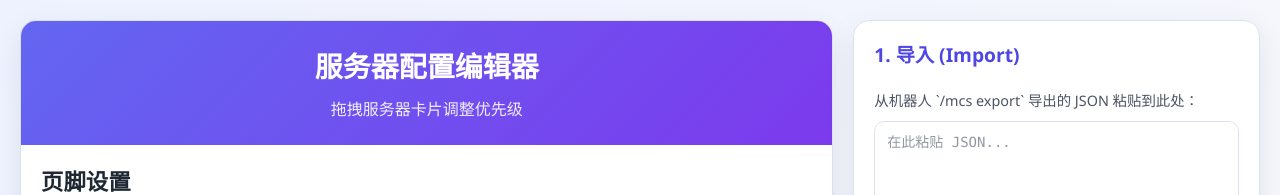
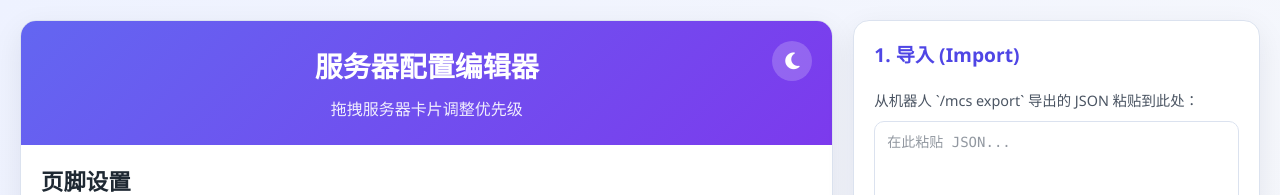
Before and after one commit to FlyingPig278/mcs-editor, a Vue app: page / in a window 1280 px wide. Shown: the top 195 px of the page. Built offline with nearby package versions, Linux system fonts and the light colour scheme; the HTML template or start-up script is replaced by a standard one.

Commit message:
新增夜间模式功能，支持主题切换并保存设置到 localStorage

```diff
--- a/src/App.vue
+++ b/src/App.vue
@@ -37,6 +37,33 @@ const config = ref({
 const serverTree = ref([])
 
 const jsonInput = ref(``)
+
+// --- 4.5. (新增) 夜间模式状态 ---
+const isDarkMode = ref(false)
+
+/**
+ * @description 将主题应用到 <html> 标签
+ */
+function applyTheme(isDark) {
+  if (isDark) {
+    document.documentElement.classList.add('dark-mode')
+    isDarkMode.value = true
+  } else {
+    document.documentElement.classList.remove('dark-mode')
+    isDarkMode.value = false
+  }
+}
+
+/**
+ * @description 切换主题并保存到 localStorage
+ */
+function toggleTheme() {
+  const newThemeState = !isDarkMode.value
+  applyTheme(newThemeState)
+  localStorage.setItem('theme', newThemeState ? 'dark' : 'light')
+}
+
+// (我们将在下面的 onMounted 中调用它)
 
 // --- 4. 模态弹窗状态 ---
 
@@ -638,6 +665,15 @@ onMounted(async () => {
   if (config.value.servers.length === 0) {
     parseAndSetConfig(`{"footer": "", "servers": []}`);
   }
+  const savedTheme = localStorage.getItem('theme')
+  if (savedTheme) {
+    // 1. 优先使用本地存储的设置
+    applyTheme(savedTheme === 'dark')
+  } else {
+    // 2. 否则，跟随操作系统的偏好
+    const prefersDark = window.matchMedia('(prefers-color-scheme: dark)').matches
+    applyTheme(prefersDark)
+  }
   document.addEventListener('keydown', handleGlobalKeydown);
 });
 
@@ -654,6 +690,11 @@ onBeforeUnmount(() => {
 
     <div class="panel editor-panel">
       <header class="panel-header">
+
+        <button @click="toggleTheme" class="theme-toggle-btn" :title="isDarkMode ? '切换到日间模式' : '切换到夜间模式'">
+          <i v-if="isDarkMode" class="fas fa-sun"></i>
+          <i v-else class="fas fa-moon"></i>
+        </button>
         <h1>服务器配置编辑器</h1>
         <div class="subtitle">拖拽服务器卡片调整优先级</div>
       </header>
@@ -912,6 +953,110 @@ onBeforeUnmount(() => {
 <style>
 @import url("https://cdnjs.cloudflare.com/ajax/libs/font-awesome/6.4.0/css/all.min.css");
 
+/* --- (新增) 夜间模式 --- */
+
+/* 1. 夜间模式的颜色变量 (覆盖 :root) */
+html.dark-mode {
+  --color-body-gradient-start: #111827;
+  /* 深灰蓝 */
+  --color-body-gradient-end: #1f2937;
+  /* 稍浅的灰蓝 */
+
+  --color-panel-gradient-start: #4f46e5;
+  /* 调整渐变色 */
+  --color-panel-gradient-end: #7c3aed;
+
+  --color-surface: #1f2937;
+  /* 卡片背景 */
+  --color-surface-muted: #374151;
+  /* 嵌套/次要背景 */
+
+  --color-text-primary: #f3f4f6;
+  /* 亮灰色 (非纯白) */
+  --color-text-secondary: #9ca3af;
+  /* 中灰色 */
+
+  --color-border: #4b5563;
+  /* 深色边框 */
+
+  --color-primary: #6366f1;
+  /* 保持不变 */
+  --color-primary-hover: #4f46e5;
+  --color-secondary: #3b82f6;
+  /* 调亮一点的蓝 */
+  --color-secondary-hover: #2563eb;
+
+  --color-focus-outline: rgba(99, 102, 241, 0.55);
+  /* 提高不透明度 */
+
+  --shadow-soft: 0 10px 20px rgba(0, 0, 0, 0.2);
+  --shadow-hover: 0 16px 40px rgba(0, 0, 0, 0.25);
+}
+
+/* 2. 为 body 添加过渡动画 */
+body {
+  transition: background 0.3s ease;
+}
+
+/* 3. 为所有使用变量的元素添加过渡动画 */
+.panel,
+.modal-box,
+.btn,
+input[type="text"],
+select,
+textarea,
+.color-picker,
+.server-item-simple,
+.btn-add-child-simple,
+.btn-edit-simple,
+.btn-modal-cancel,
+.btn-modal-confirm,
+.form-compound-input {
+  transition: background 0.3s ease, color 0.3s ease, border-color 0.3s ease;
+}
+
+/* 4. 夜间模式切换按钮的样式 */
+.panel-header {
+  position: relative;
+  /* 为按钮定位 */
+}
+
+.theme-toggle-btn {
+  position: absolute;
+  top: 20px;
+  right: 20px;
+  background: rgba(255, 255, 255, 0.2);
+  border: none;
+  color: #fff;
+  width: 40px;
+  height: 40px;
+  border-radius: 50%;
+  font-size: 1.2rem;
+  cursor: pointer;
+  transition: all 0.3s ease;
+  display: flex;
+  align-items: center;
+  justify-content: center;
+  z-index: 10;
+}
+
+.theme-toggle-btn:hover {
+  background: rgba(255, 255, 255, 0.3);
+  transform: scale(1.1);
+}
+
+/* (夜间模式下切换按钮的样式) */
+html.dark-mode .theme-toggle-btn {
+  background: rgba(0, 0, 0, 0.2);
+  color: #f3f4f6;
+}
+
+html.dark-mode .theme-toggle-btn:hover {
+  background: rgba(0, 0, 0, 0.3);
+}
+
+/* --- (新增结束) --- */
+
 :root {
   --color-body-gradient-start: #eef2ff;
   --color-body-gradient-end: #f9fafb;
@@ -1289,7 +1434,7 @@ textarea {
 }
 
 .server-item-simple.is-ignored {
-  background: #f9f9f9;
+  background: var(--color-surface-muted);
   opacity: 0.7;
 }
 
@@ -1370,31 +1515,46 @@ textarea {
   box-shadow: none;
 }
 
+/* 找到并替换这个规则 */
 .btn-edit-simple {
-  background: #f0f4f8;
-  color: #4A00E0;
-  border: 1px solid #e0e6ed;
-  padding: 5px 10px;
+  background: var(--color-surface-muted);
+  /* (新) */
+  color: var(--color-primary);
+  /* (新) */
+  border: 1px solid var(--color-border);
+  /* (新) */
+  padding: 6px 12px;
   font-size: 0.85rem;
-}
-
+  border-radius: 8px;
+  /* (新) */
+  transition: background 0.2s ease, color 0.2s ease, border-color 0.2s ease;
+  /* (新) */
+}
+
+/* 找到并替换这个规则 */
 .btn-edit-simple:hover {
-  background: #e6f0f5;
-  border-color: #4A00E0;
+  background: var(--color-body-gradient-start);
+  /* (新) */
+  border-color: var(--color-primary);
+  /* (新) */
   transform: none;
   box-shadow: none;
 }
 
 .btn-remove-simple {
   background: transparent;
-  color: #e74c3c;
+  color: var(--color-danger);
+  /* (修正) */
   font-size: 1.2rem;
   padding: 5px;
   line-height: 1;
 }
 
 .btn-remove-simple:hover {
-  background-color: #fbeeee;
+  background-color: var(--color-surface-muted);
+  /* (修正) */
+  color: var(--color-danger-hover);
+  /* (修正) */
   transform: none;
   box-shadow: none;
 }
@@ -1406,7 +1566,7 @@ textarea {
   justify-content: center;
   margin-right: 12px;
   cursor: grab;
-  color: #7e8c9a;
+  color: var(--color-text-secondary);
   font-size: 1.5rem;
   padding-top: 0;
   user-select: none;
@@ -1419,8 +1579,10 @@ textarea {
 .empty-state {
   text-align: center;
   padding: 40px 20px;
-  color: #7e8c9a;
-  background: #f5f7fa;
+  color: var(--color-text-secondary);
+  /* (修正) */
+  background: var(--color-surface-muted);
+  /* (修正) */
   border-radius: 8px;
 }
 
@@ -1442,7 +1604,7 @@ textarea {
 }
 
 .sortable-ghost {
-  background: #f0f5ff;
+  background: var(--color-body-gradient-start);
   border: 2px dashed var(--color-primary);
   opacity: 0.7;
   border-radius: 8px;
@@ -1802,7 +1964,7 @@ textarea {
 .child-list.sortable-ghost {
   min-height: 30px;
   /* <-- 原为 50px */
-  background: #f0f5ff;
+  background: var(--color-body-gradient-start);
   border: 2px dashed var(--color-primary);
   border-radius: 8px;
 }
@@ -1827,7 +1989,7 @@ textarea {
 }
 
 .server-item-container.sortable-ghost {
-  background: #f0f5ff;
+  background: var(--color-body-gradient-start);
   border: 2px dashed var(--color-primary);
   opacity: 0.7;
   border-radius: 8px;
```
